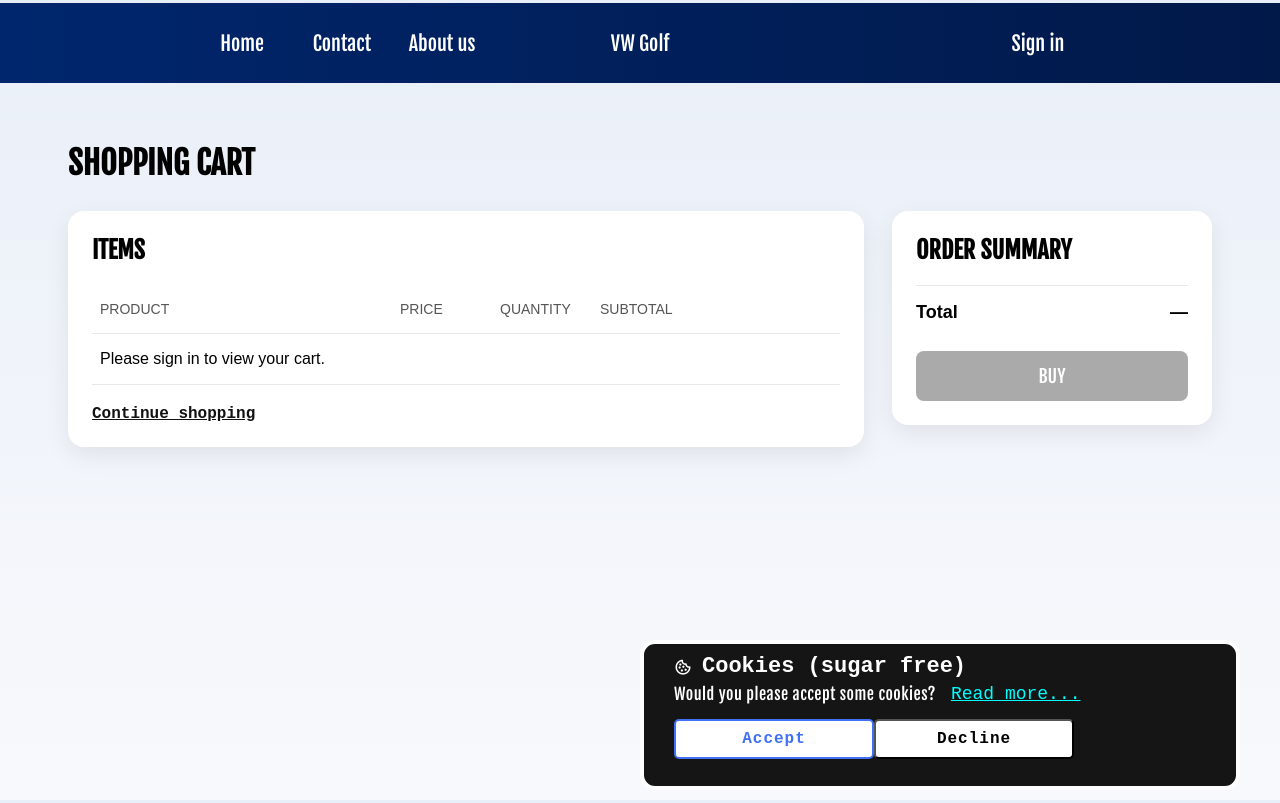
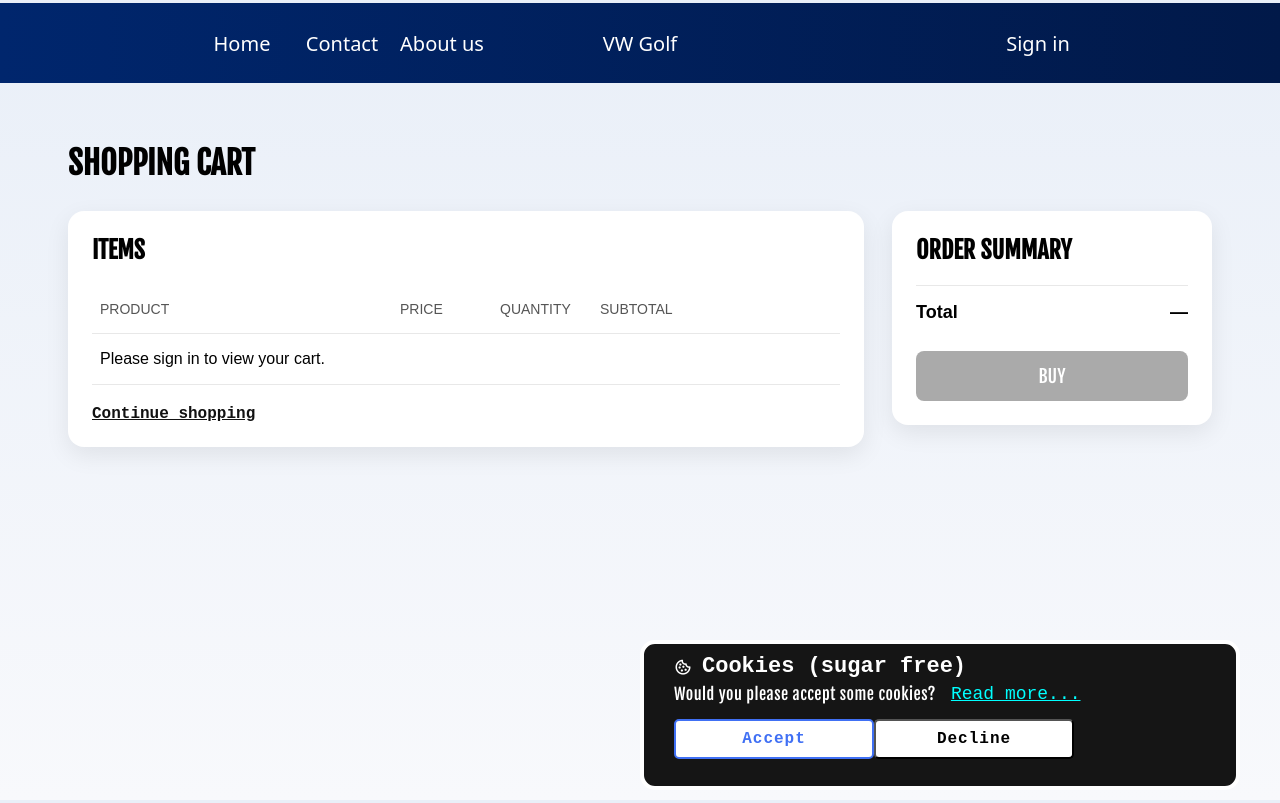
Before and after one commit to tiagorafael404/vwgolf, a plain HTML site: page cart.html in a window 1280 px wide. Drawn offline with nearby package versions, Linux system fonts and the light colour scheme; no server answers.

Commit message:
Update styles.css

```diff
--- a/styles.css
+++ b/styles.css
@@ -1,5 +1,5 @@
-.navbar a {
-    font-family: "Fjalla One", sans-serif;
+.navbar a, .navbar-phone a {
+    font-family: system-ui, -apple-system, BlinkMacSystemFont, "Segoe UI", sans-serif;
 }
 
 html {
@@ -1432,7 +1432,6 @@ body {
     .navbar-phone .nav2 a{
         font-size: 20px;
         font-weight: normal;
-        font-family: "Poppins", sans-serif;
 
     }
 
@@ -1451,7 +1450,6 @@ body {
         font-size: 20px;
         font-weight: normal;
         margin: auto auto auto 5;
-        font-family: "Poppins", sans-serif;
 
 
     }
```
